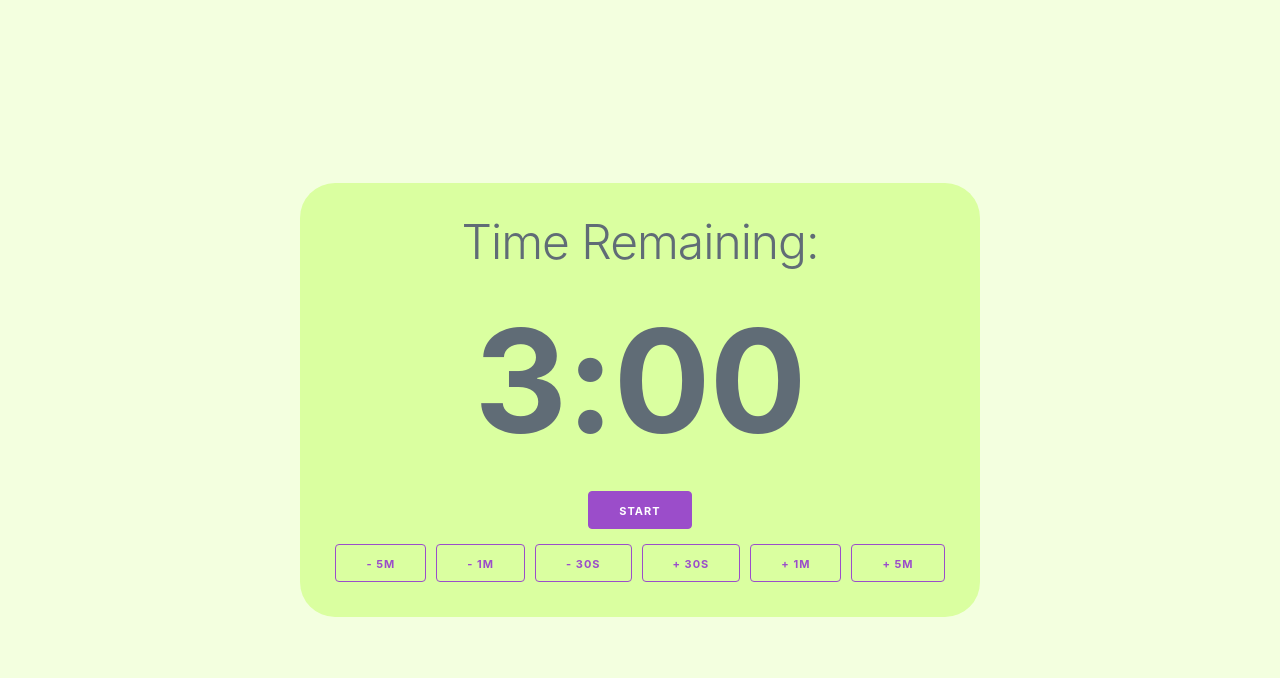
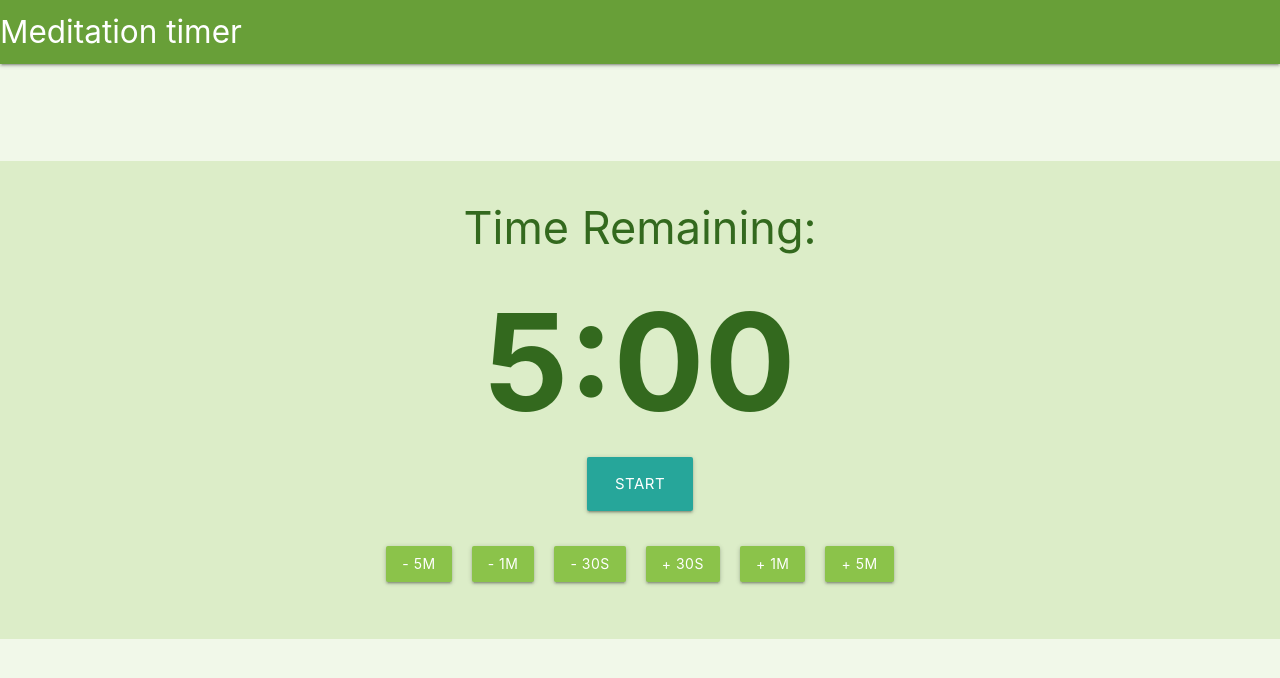
Before and after one commit to CosmicEvil/MeditationTimer, a React (Create React App) app: page / in a window 1280 px wide. Shown: the top 678 px of the page. Built offline with nearby package versions, Linux system fonts and the light colour scheme.

Commit message:
push voor middag

```diff
--- a/package.json
+++ b/package.json
@@ -3,6 +3,7 @@
   "version": "0.1.0",
   "private": true,
   "dependencies": {
+    "materialize-css": "^1.0.0-rc.2",
     "milligram": "^1.3.0",
     "node-sass": "^4.13.0",
     "react": "^16.12.0",
--- a/public/index.html
+++ b/public/index.html
@@ -15,9 +15,14 @@
       user's mobile device or desktop. See https://developers.google.com/web/fundamentals/web-app-manifest/
     -->
     <link rel="manifest" href="%PUBLIC_URL%/manifest.json" />
-    <link rel="stylesheet" href="//fonts.googleapis.com/css?family=Roboto:300,300italic,700,700italic">
-    <link rel="stylesheet" href="//cdnjs.cloudflare.com/ajax/libs/normalize/5.0.0/normalize.css">
-    <link rel="stylesheet" href="//cdnjs.cloudflare.com/ajax/libs/milligram/1.3.0/milligram.css">
+
+    <!-- Compiled and minified CSS -->
+    <link rel="stylesheet" href="https://cdnjs.cloudflare.com/ajax/libs/materialize/1.0.0/css/materialize.min.css">
+
+    <!-- Compiled and minified JavaScript -->
+    <script src="https://cdnjs.cloudflare.com/ajax/libs/materialize/1.0.0/js/materialize.min.js"></script>
+
+
      <!--
       Notice the use of %PUBLIC_URL% in the tags above.
       It will be replaced with the URL of the `public` folder during the build.
--- a/src/App.js
+++ b/src/App.js
@@ -1,11 +1,18 @@
 import React from 'react';
 import Timer from './Timer';
+import Footer from './Footer';
+import Header from './Header';
 import './App.scss';
 
 function App() {
   return (
-
-          <Timer />
+    <div style={{width:"100%",height:"100%"}} >
+      <Header />
+      <div id="main">
+        <Timer />
+      </div>
+      {/* <Footer /> */}
+    </div>
 
   );
 }
--- a/src/App.scss
+++ b/src/App.scss
@@ -20,21 +20,35 @@
 .App-link {
   color: #09d3ac;
 }
-
 #root{
   width: 100%;
   height: 100%;
    display: flex;
   align-items: center;
   justify-content: center;
-  background: #f3ffdf;
+  background: #f1f8e9;
+}
+#main{
+  width: 100%;
+  height: 100%;
+   display: flex;
+  align-items: center;
+  justify-content: center;
+  flex-direction: column;
+  background: #f1f8e9;
 
 }
+nav{
+  position: absolute;
+}
+.timer{
+  width: 100%;
+  height: auto;
+  display: flex;
+  justify-content: center;
+  align-items: center;
+  flex-direction: column;
 
-.timer{
-  background: #daffa0;
-  padding: 30px;
-    border-radius: 35px;
 }
 
 .time{
@@ -53,10 +67,8 @@
   display: flex;
   align-items: center;
   justify-content: center;
-  margin-bottom: 0;
-  button{
+  margin-bottom: 20px;
 
-  }
 }
 .more{
   display: flex;
@@ -64,8 +76,22 @@
   justify-content: space-evenly;
   flex-wrap: wrap;
 
-  .button{
-    margin:5px;
+  .btn{
+    margin: 15px 10px;
+
   }
+  margin-bottom: 2.8rem;
+}
+footer{
+  width: 100%;
+  position: absolute;
+  bottom: 0;
 
+  h1{
+
+    text-align: center;
+    padding: 0;
+    margin-top: 0;
+    font-size: 1em;
+  }
 }
--- /dev/null
+++ b/src/Footer.js
@@ -0,0 +1,11 @@
+import  React, { Component } from 'react'
+
+export default class Footer extends Component {
+    render() {
+        return (
+            <footer className="page-footer  light-green lighten-4">
+                <h1 className="grey-text"> wouter massie 2019</h1>
+            </footer>
+        )
+    }
+}
--- /dev/null
+++ b/src/Header.js
@@ -0,0 +1,19 @@
+import  React, { Component } from 'react'
+
+export default class Header extends Component {
+    render() {
+        return (
+            <nav>
+                <div className="nav-wrapper light-green darken-2">
+                <a href="#" className="brand-logo">Meditation timer </a>
+                {/* <ul id="nav-mobile" className="right hide-on-med-and-down">
+                    <li><a href="sass.html">Sass</a></li>
+                    <li><a href="badges.html">Components</a></li>
+                    <li><a href="collapsible.html">JavaScript</a></li>
+                </ul> */}
+                </div>
+          </nav>
+
+        )
+    }
+}
--- a/src/Timer.js
+++ b/src/Timer.js
@@ -5,7 +5,7 @@ class Timer extends Component {
     constructor() {
         super();
         this.state = {
-          minutes: 3,
+          minutes: 5,
           seconds: 0,
           checked: false
 
@@ -18,21 +18,24 @@ class Timer extends Component {
     render() {
         const { minutes, seconds } = this.state
         return (
-            <div className="timer">
+            <div className="timer  light-green lighten-4">
                 { minutes === 0 && seconds === 0
-                    ? <div className="time"><h1>Done!</h1></div>
-                    : <div className="time"><h1>Time Remaining:</h1><h2> {minutes}:{seconds < 10 ? `0${seconds}` : seconds}</h2></div>
+                    ? <div className="time light-green-text text-darken-4"><h1>Time Remaining:</h1><h2>Done!</h2></div>
+                    : <div className="time light-green-text text-darken-4"><h1>Time Remaining:</h1><h2> {minutes}:{seconds < 10 ? `0${seconds}` : seconds}</h2></div>
                 }
                 <form className="form" onSubmit={this.handleSubmit}>
-                    <button>Start</button>
+                    { this.state.checked
+                        ? <button className="waves-effect waves-light btn-large">stop</button>
+                        : <button className="waves-effect waves-light btn-large">start</button>
+                    }
                 </form>
                <div className="more">
-                    <button className="button button-outline" onClick={() => this.addTime(5,false, true)} >- 5m</button>
-                    <button className="button button-outline" onClick={() => this.addTime(1,false, true)}>- 1m</button>
-                    <button className="button button-outline" onClick={() => this.addTime(0.5,false,false)} >- 30s</button>
-                    <button className="button button-outline" onClick={() => this.addTime(0.5,true, false)} >+ 30s</button>
-                    <button className="button button-outline" onClick={() => this.addTime(1,true, true)} >+ 1m</button>
-                    <button className="button button-outline" onClick={() => this.addTime(5,true, true)} >+ 5m</button>
+                    <a className="waves-effect waves-green light-green btn" onClick={() => this.addTime(5,false, true)} >- 5m</a>
+                    <a className="waves-effect waves-green light-green btn" onClick={() => this.addTime(1,false, true)}>- 1m</a>
+                    <a className="waves-effect waves-green light-green btn" onClick={() => this.addTime(0.5,false,false)} >- 30s</a>
+                    <a className="waves-effect waves-green light-green btn" onClick={() => this.addTime(0.5,true, false)} >+ 30s</a>
+                    <a className="waves-effect waves-green light-green btn" onClick={() => this.addTime(1,true, true)} >+ 1m</a>
+                    <a className="waves-effect waves-green light-green btn" onClick={() => this.addTime(5,true, true)} >+ 5m</a>
 
                 </div>
             </div>
@@ -95,13 +98,12 @@ class Timer extends Component {
                 this.setState(({ seconds }) => ({
                     seconds: seconds - secondHelp
                 }))
-            }
+           }
         }
     }
     handleSubmit(event) {
         event.preventDefault();
         if(!this.state.checked){
-
             this.myInterval = setInterval(() => {
             const { seconds, minutes } = this.state
             if (seconds > 0) {
@@ -123,10 +125,7 @@ class Timer extends Component {
         } else{
            clearInterval(this.myInterval)
         }
-
         this.setState({checked: !this.state.checked})
-
     }
-
 }
 export default Timer;
```
Also changed, not shown: 1 other file (tests, documents, lock files or other folders).
